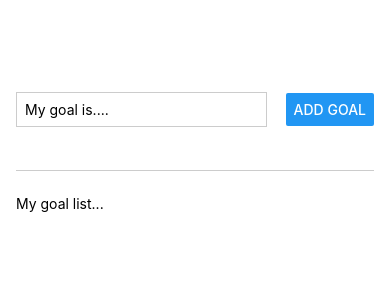
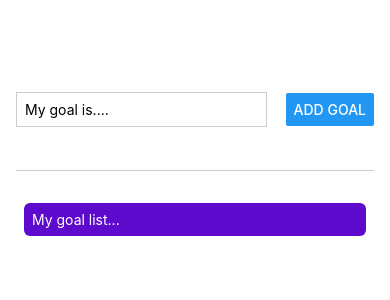
Before and after one commit to GedasIncirauskas/react-native-0, a React Native app: screen / in a window 390 px wide. Shown: the top 300 px of the page. Built offline with nearby package versions, Linux system fonts and the light colour scheme.

Commit message:
fixed ios styling

```diff
--- a/App.js
+++ b/App.js
@@ -29,11 +29,15 @@ export default function App() {
         <Button title="Add goal" onPress={addNewGoalHandler} />
       </View>
       <View style={styles.goalContainer}>
-        {!courseGoals.length && <Text>My goal list...</Text>}
+        {!courseGoals.length && (
+          <View style={styles.listGoals}>
+            <Text style={styles.goalText}>My goal list...</Text>
+          </View>
+        )}
         {courseGoals.map((goal) => (
-          <Text style={styles.listGoals} key={goal}>
-            {goal}
-          </Text>
+          <View key={goal} style={styles.listGoals}>
+            <Text style={styles.goalText}>{goal}</Text>
+          </View>
         ))}
       </View>
     </View>
@@ -69,7 +73,9 @@ const styles = StyleSheet.create({
     margin: 8,
     borderRadius: 6,
     backgroundColor: "#5e0acc",
-    color: "white",
     padding: 8,
   },
+  goalText: {
+    color: "white",
+  },
 });
```
